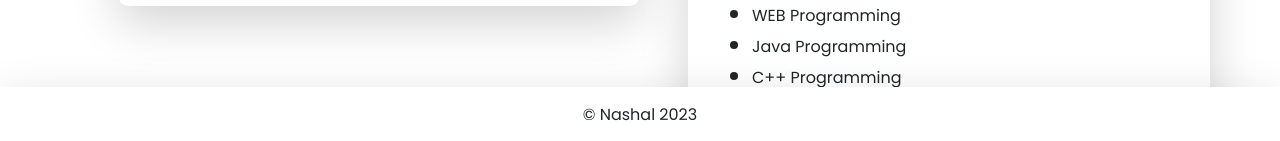
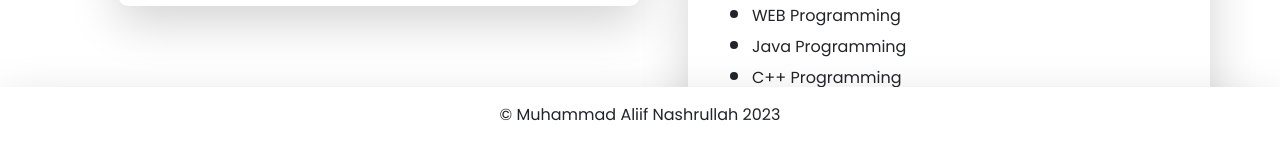
Before and after one commit to NashAliif/NashAliif.github.io, a plain HTML site: page index.html in a window 1280 px wide. Shown: the part 657-798 px from the top of the page. Drawn offline with nearby package versions, Linux system fonts and the light colour scheme.

Commit message:
Update index.html

```diff
--- a/index.html
+++ b/index.html
@@ -275,7 +275,7 @@
       class="position-sticky bottom-0 w-100 shadow-lg"
       style="background-color: var(--bs-body-bg)"
     >
-      <p class="text-center fs-6 mb-0 py-3">&copy; Nashal 2023</p>
+      <p class="text-center fs-6 mb-0 py-3">&copy; Muhammad Aliif Nashrullah 2023</p>
     </footer>
     <!-- End Footer -->
     <!-- JS -->
```
